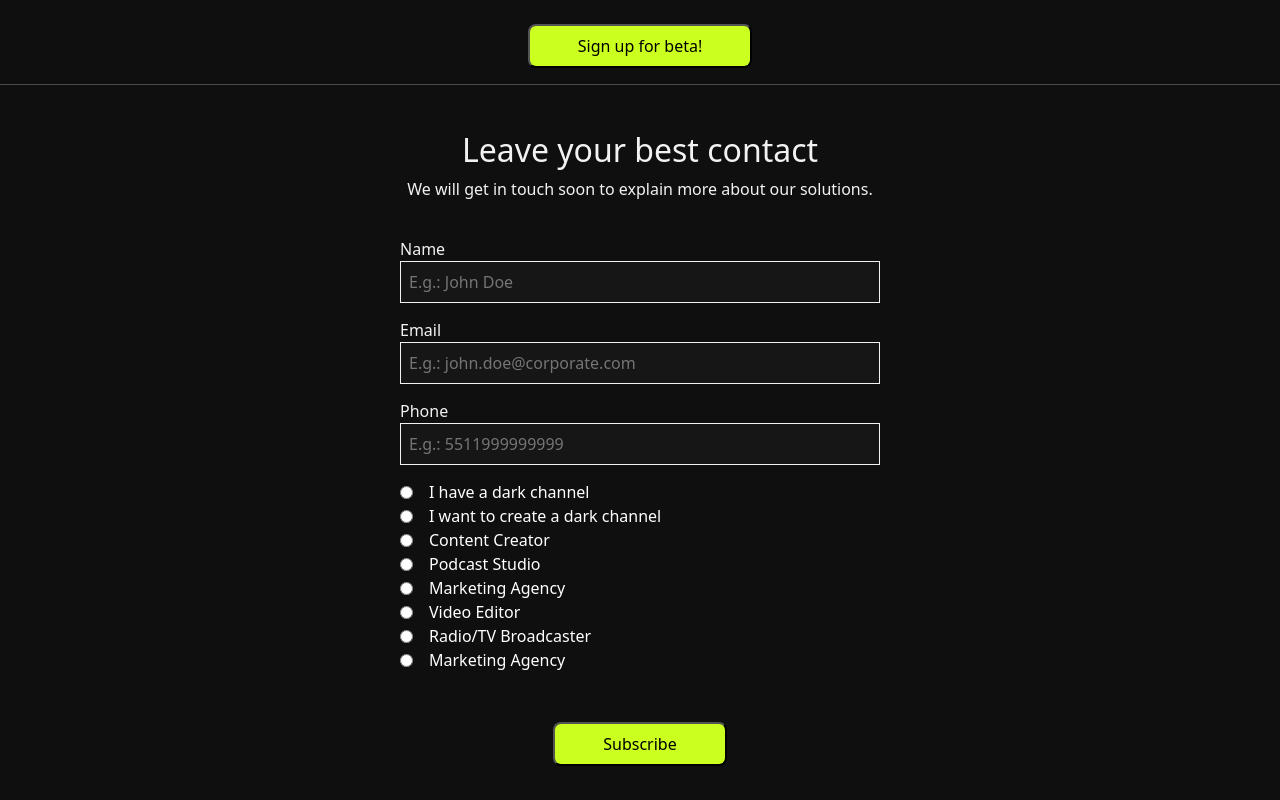
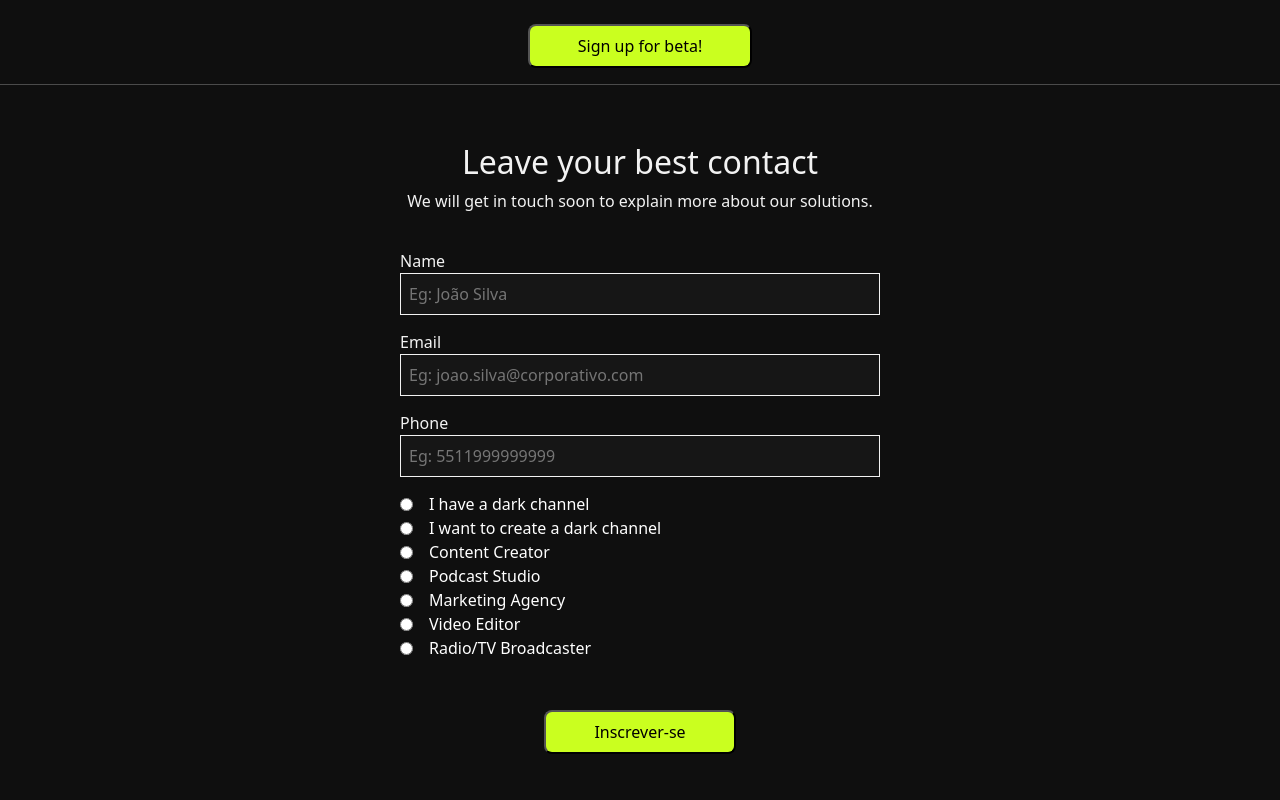
Before and after one commit to hendricksonweib/lp, a React (Vite) app: page /en in a window 1280 px wide. Shown: the part 6000-6800 px from the top of the page. Built offline with nearby package versions, Linux system fonts and the light colour scheme.

Commit message:
feat: En forms
Signed-off-by: hendricksonweib <hendricksonrocha22@gmail.com>

```diff
--- a/src/components/template/pagesEN/Forms.jsx
+++ b/src/components/template/pagesEN/Forms.jsx
@@ -1,37 +1,79 @@
-import React from 'react'
-import '../../../style/global.css'
-import Flex from '../../layout/Flex'
-import InputPrimary from '../../controls/InputPrimary'
-import PrimaryButton from '../../controls/PrimaryButton'
-import HeaderForms from '../text/HeaderForms'
-import RadialImput from '../../controls/RadialImput'
+import React, { useState } from 'react';
+import '../../../style/global.css';
+import Flex from '../../layout/Flex';
+import InputPrimary from '../../controls/InputPrimary';
+import PrimaryButton from '../../controls/PrimaryButton';
+import HeaderForms from '../text/HeaderForms';
+import RadialImput from '../../controls/RadialImput';
 
-function FormsEn() {
+function FormsPt() {
+    const [formData, setFormData] = useState({
+        nome: '',
+        email: '',
+        telefone: '',
+        tipo: ''
+    });
+
+    const handleChange = (e) => {
+        const { name, value } = e.target;
+        setFormData({
+            ...formData,
+            [name]: value
+        });
+    };
+
+    const handleSubmit = async (e) => {
+        e.preventDefault();
+        console.log('Sending form data:', formData); // Log the form data
+        try {
+            const response = await fetch('https://blubots.com/webhook/2fb4f596-d966-44d5-a410-82e0b666ac9d/', {
+                method: 'POST',
+                headers: {
+                    'Content-Type': 'application/json'
+                },
+                body: JSON.stringify(formData)
+            });
+
+            const responseData = await response.json();
+            console.log('Response status:', response.status);
+            console.log('Response data:', responseData);
+            if (response.ok) {
+                alert('Formulário enviado com sucesso!');
+            } else {
+                alert('Erro ao enviar o formulário.');
+            }
+        } catch (error) {
+            console.error('Erro:', error);
+            alert('Erro ao enviar o formulário.');
+        }
+    };
+
     return (
-        <form action="" className="Conteiner-forms">
+        <>
+        <form onSubmit={handleSubmit} className="Conteiner-forms">
             <Flex item={'center'} gaps={'20px'}>
                 <HeaderForms item={'center'} Cta={'Leave your best contact'} subCta={'We will get in touch soon to explain more about our solutions.'} />
                 <Flex item={'center'} gaps={'50px'}>
                     <Flex item={'start'} gaps={'15px'}>
-                        <InputPrimary name={'Name'} type={'text'} placeholder={'E.g.: John Doe'} />
-                        <InputPrimary name={'Email'} type={'email'} placeholder={'E.g.: john.doe@corporate.com'} />
-                        <InputPrimary name={'Phone'} type={'number'} placeholder={'E.g.: 5511999999999'} />
+                        <InputPrimary name={'Name'} type={'text'} placeholder={'Eg: João Silva'} onChange={handleChange} />
+                        <InputPrimary name={'Email'} type={'email'} placeholder={'Eg: joao.silva@corporativo.com'} onChange={handleChange} />
+                        <InputPrimary name={'Phone'} type={'number'} placeholder={'Eg: 5511999999999'} onChange={handleChange} />
                         <section className='section-radial'>
-                            <RadialImput text={"I have a dark channel"} />
-                            <RadialImput text={"I want to create a dark channel"} />
-                            <RadialImput text={"Content Creator"} />
-                            <RadialImput text={"Podcast Studio"} />
-                            <RadialImput text={"Marketing Agency"} />
-                            <RadialImput text={"Video Editor"} />
-                            <RadialImput text={"Radio/TV Broadcaster"} />
-                            <RadialImput text={"Marketing Agency"} />
+                            <RadialImput text={"I have a dark channel"} name="tipo" onChange={handleChange} />
+                            <RadialImput text={"I want to create a dark channel"} name="tipo" onChange={handleChange} />
+                            <RadialImput text={"Content Creator"} name="tipo" onChange={handleChange} />
+                            <RadialImput text={"Podcast Studio"} name="tipo" onChange={handleChange} />
+                            <RadialImput text={"Marketing Agency"} name="tipo" onChange={handleChange} />
+                            <RadialImput text={"Video Editor"} name="tipo" onChange={handleChange} />
+                            <RadialImput text={"Radio/TV Broadcaster"} name="tipo" onChange={handleChange} />
                         </section>
                     </Flex>
-                    <PrimaryButton Cta={'Subscribe'} />
+                    <PrimaryButton Cta={'Inscrever-se'} />
                 </Flex>
             </Flex>
         </form>
-    )
+        </>
+    );
 }
 
-export default FormsEn
+export default FormsPt;
```
